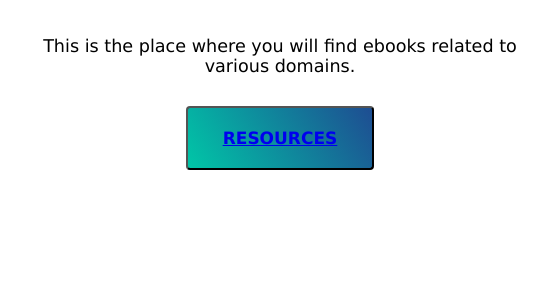
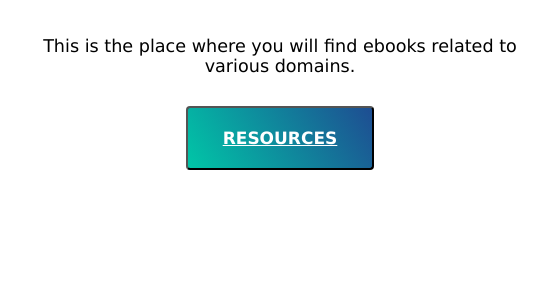
Before and after one commit to rohitjoshi6/Resources-Hub, a plain HTML site: page index.html in a window 1280 px wide. Shown: the part 240-537 px from the top of the page, 0-555 px from the left. Drawn offline with Linux system fonts and the light colour scheme.

Commit message:
minor change to btn

```diff
--- a/css/main.css
+++ b/css/main.css
@@ -68,11 +68,12 @@ section{display: flex;}
 .left button{
         font-size: 17px;
         font-weight: bold;
-        color:white;
+        color:whitesmoke;
         text-transform: uppercase;
         background: linear-gradient(57deg, #00c6a7, #1e4d92);
         border-radius: 4px;
         padding:20px 35px;
+
 }
 
 .left button:hover{
--- a/index.html
+++ b/index.html
@@ -24,7 +24,7 @@
             <div class="left">
                 <h3>Ready to learn?</h3>
                 <p>This is the place where you will find ebooks related to various domains.</p>
-                <button><a href="Resources.html" target="_blank">Resources</a></button>
+                <button><a href="Resources.html" target="_blank" style="color:white">Resources</a></button>
             </div>
             <div class="right">
                 <img src="./assests/Img-1.jpg">
```
